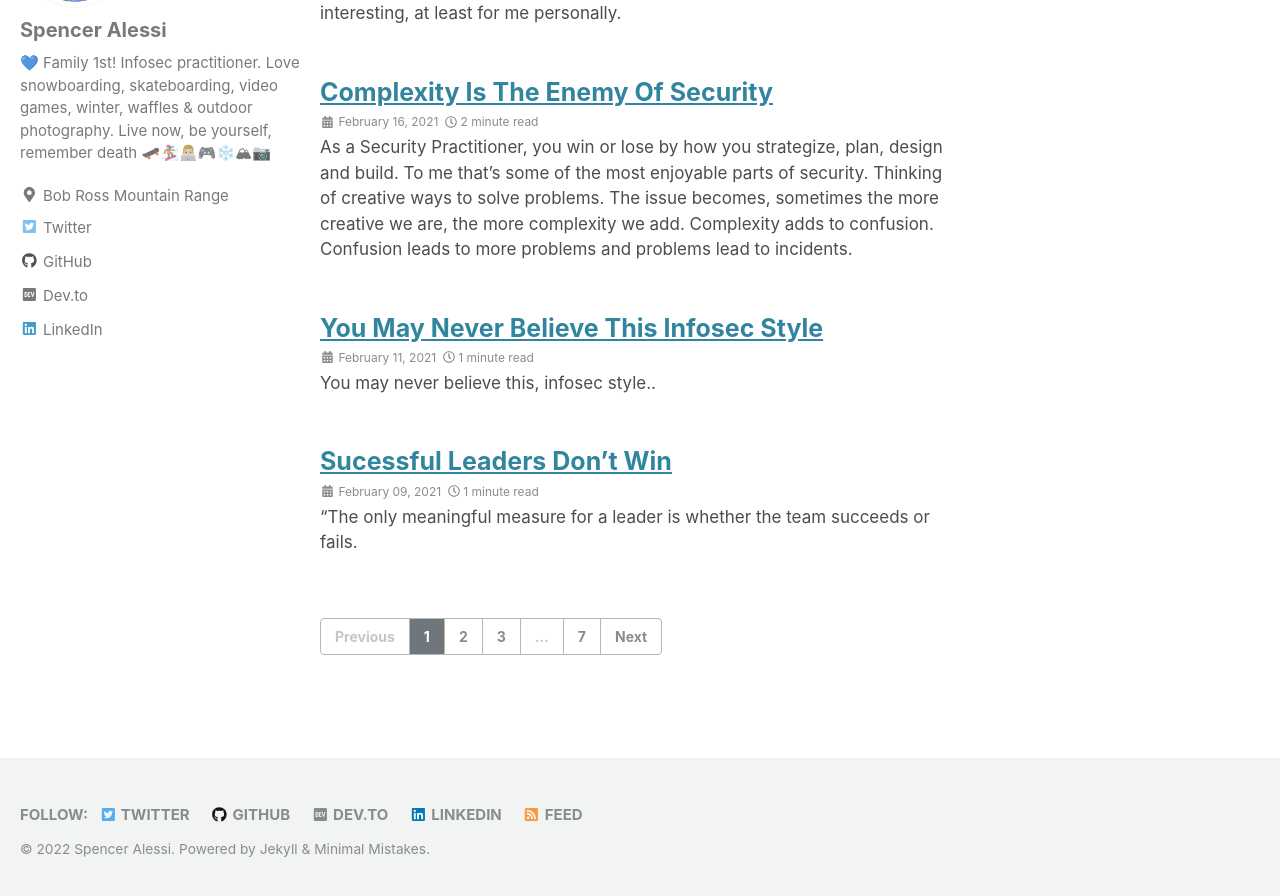
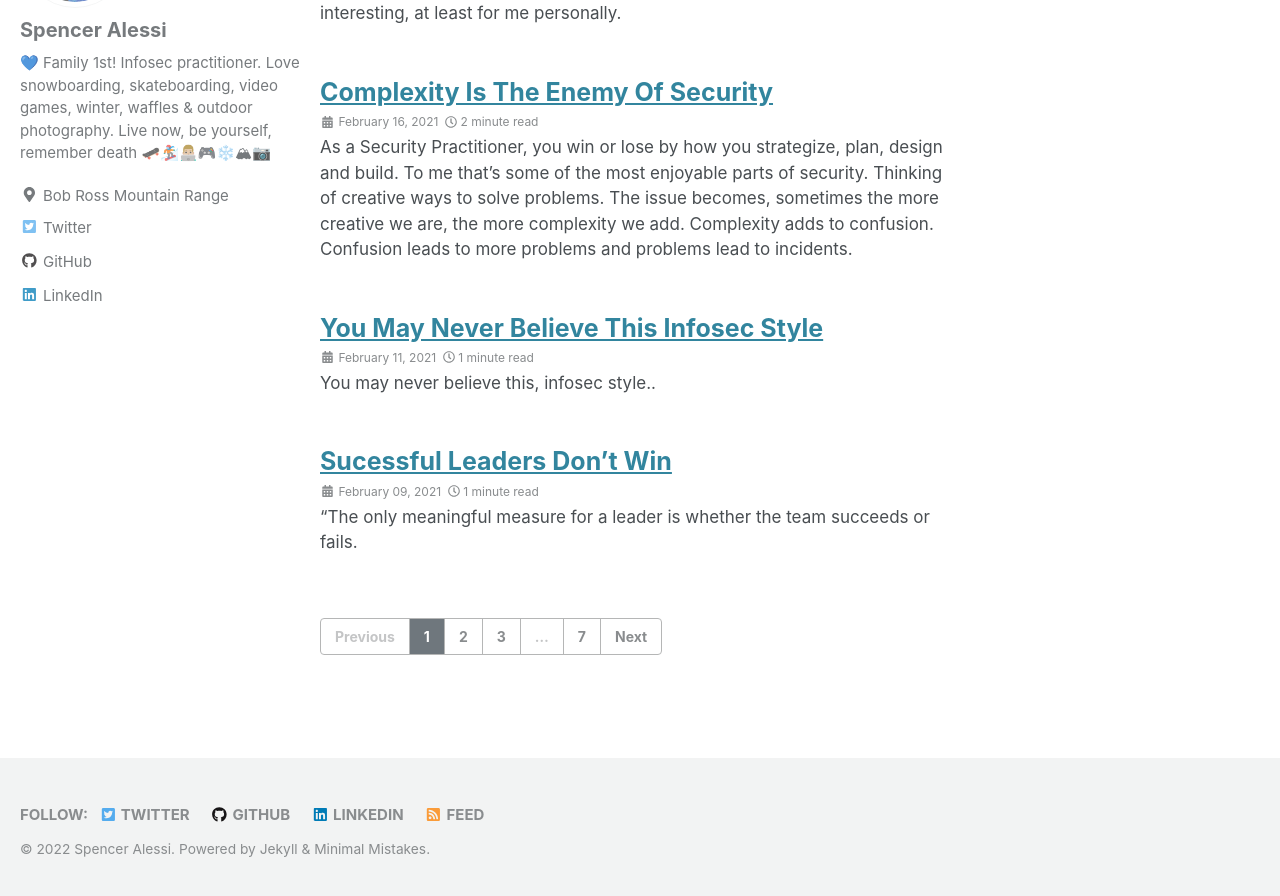
Before and after one commit to techspence/techspence.github.io, a Jekyll site: the page built from index.html, in a window 1280 px wide and 900 px high, scrolled down 525 px. Shown: the top 896 px of the window. Built offline with Jekyll 4.4.1, drawn with Linux system fonts in a browser that asks for light colours; cached includes are drawn as plain includes; the list of posts is cut into pages by our own code.

Commit message:
removed dev.to links

```diff
--- a/_config.yml
+++ b/_config.yml
@@ -127,9 +127,6 @@ author:
     - label: "GitHub"
       icon: "fab fa-fw fa-github"
       url: "https://github.com/techspence"
-    - label: "Dev.to"
-      icon: "fab fa-fw fa-dev"
-      url: "https://dev.to/@techspence"
     - label: "LinkedIn"
       icon: "fab fa-fw fa-linkedin"
       url: "https://linkedin.com/in/spenceralessi"
@@ -152,9 +149,6 @@ footer:
     - label: "Bitbucket"
       icon: "fab fa-fw fa-bitbucket"
       # url:
-    - label: "Dev.to"
-      icon: "fab fa-fw fa-dev"
-      url: "https://dev.to/@techspence"
     - label: "LinkedIn"
       icon: "fab fa-fw fa-linkedin"
       url: "https://linkedin.com/in/spenceralessi"
```
